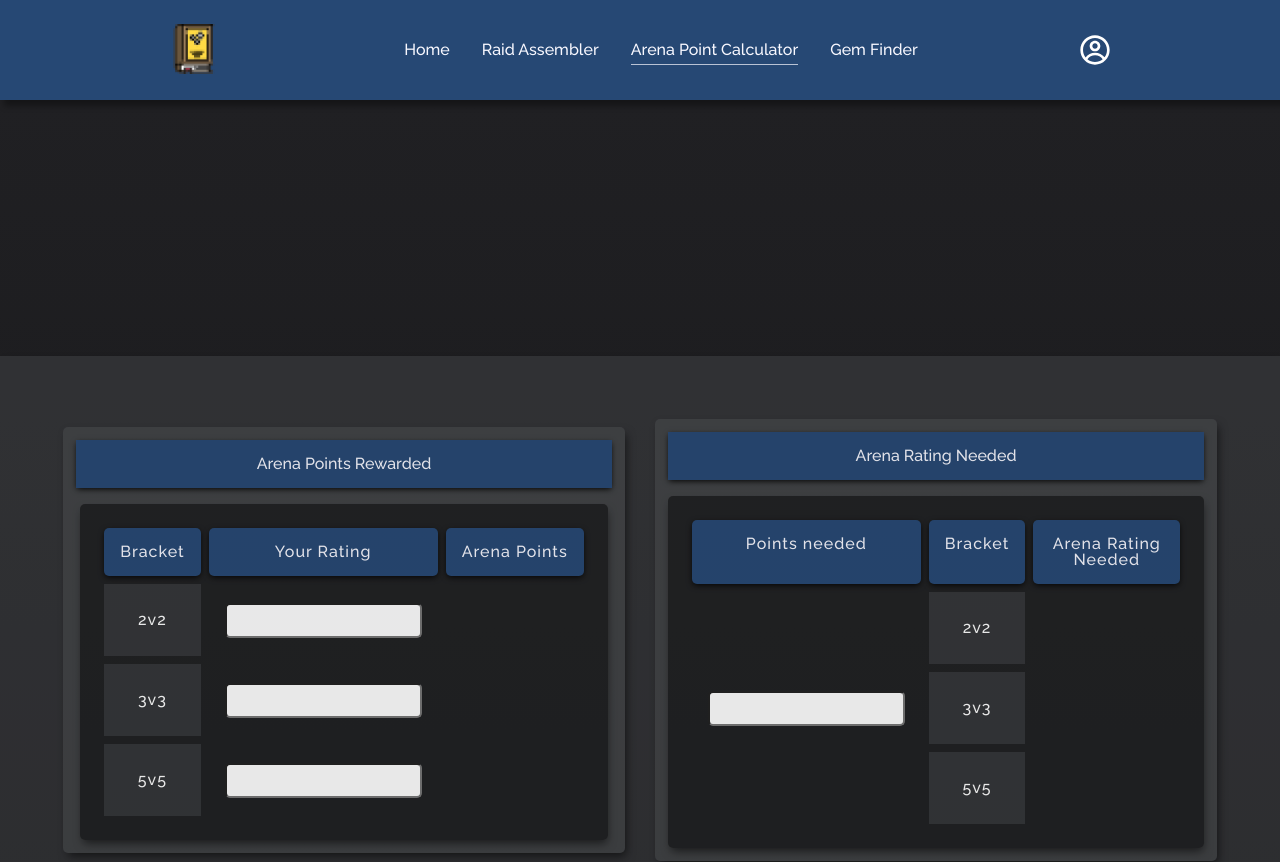
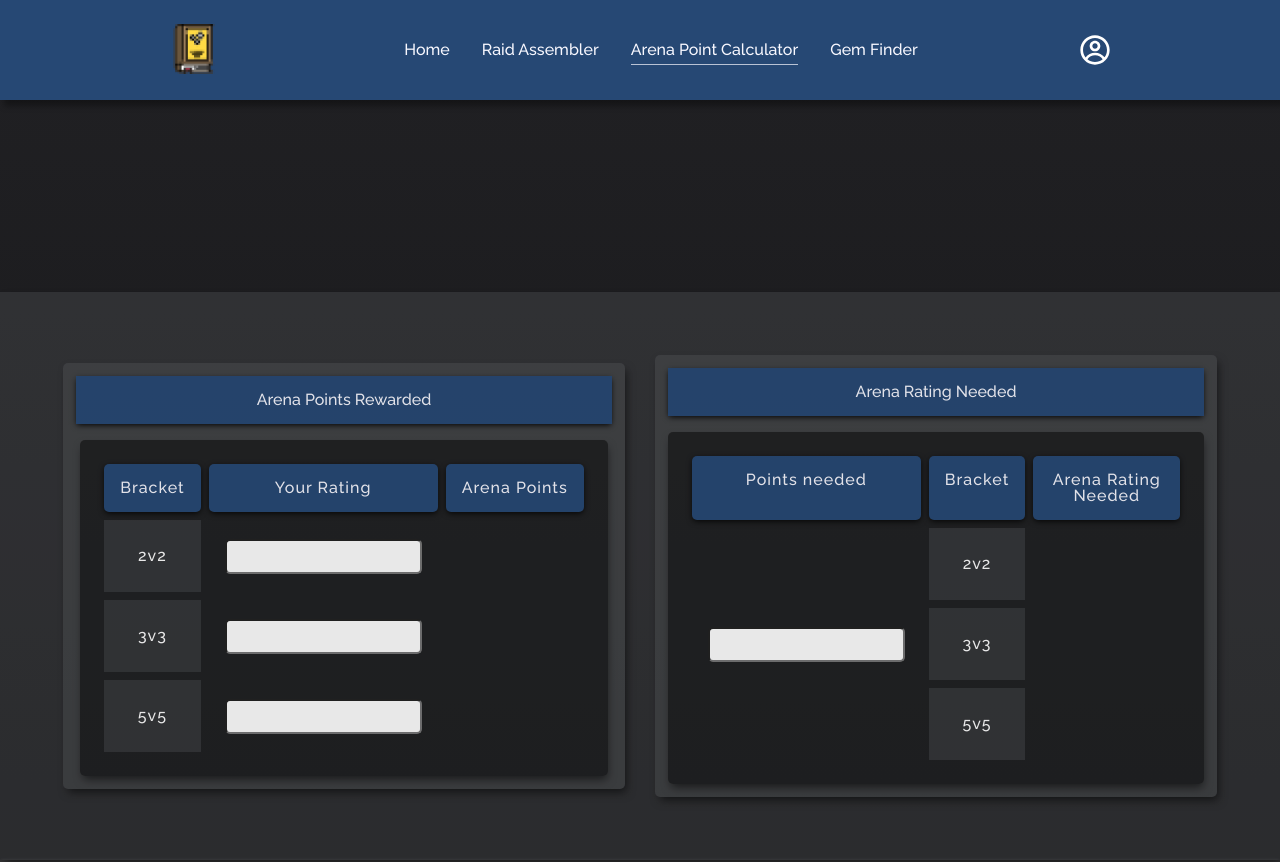
Before and after one commit to MarcusMohns/Codex-Online, a React (Create React App) app: page /arenapointcalculator in a window 1280 px wide. Shown: the top 862 px of the page. Built offline with nearby package versions, Linux system fonts and the light colour scheme.

Commit message:
fixed gaps in height

```diff
--- a/src/components/styles/ArenaPointCalculator.styled.js
+++ b/src/components/styles/ArenaPointCalculator.styled.js
@@ -8,10 +8,10 @@ export const Main = styled.main`
   background-color: ${COLORS.fadedBackground};
   box-sizing: border-box;
   max-width: 100vw;
+  min-height: 40vw;
   height: auto;
   margin: auto;
-  margin-top: 20%;
-  margin-bottom: 20%;
+  margin-top: 15%;
   opacity: 90%;
   box-shadow: 3px 5px 10px -2px rgba(0, 0, 0, 0.6);
   padding: 2rem;
```
